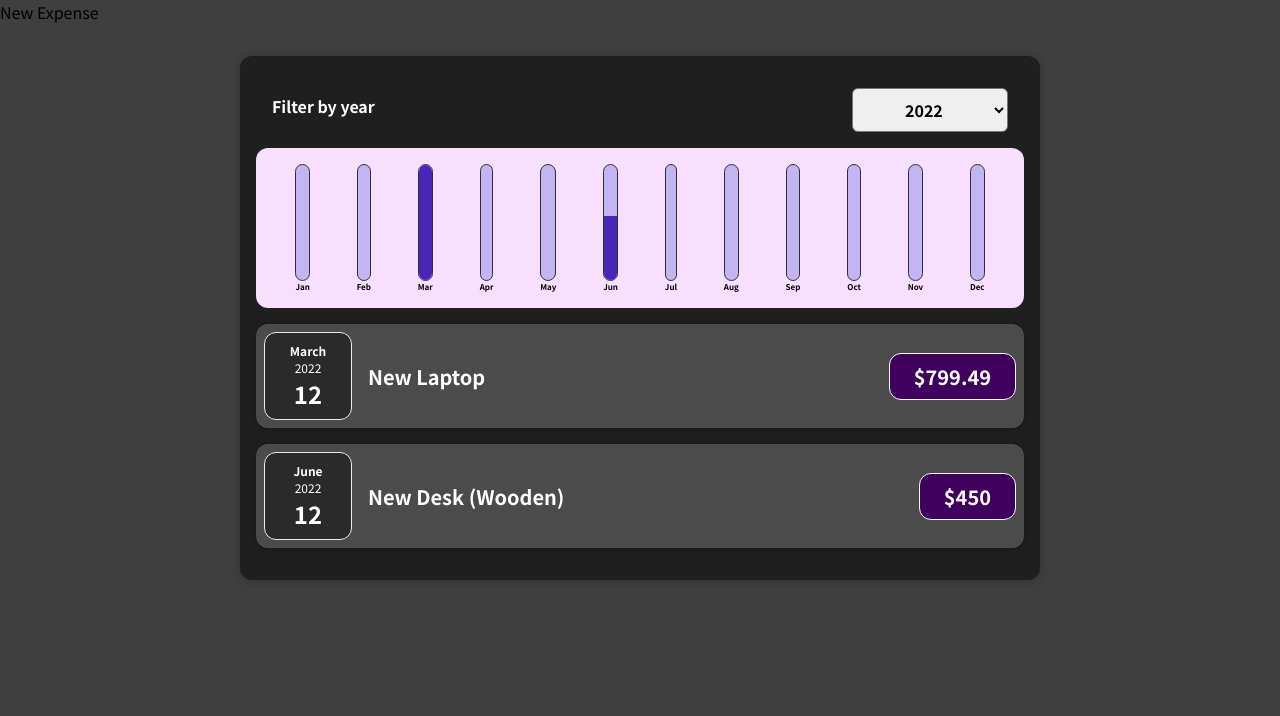
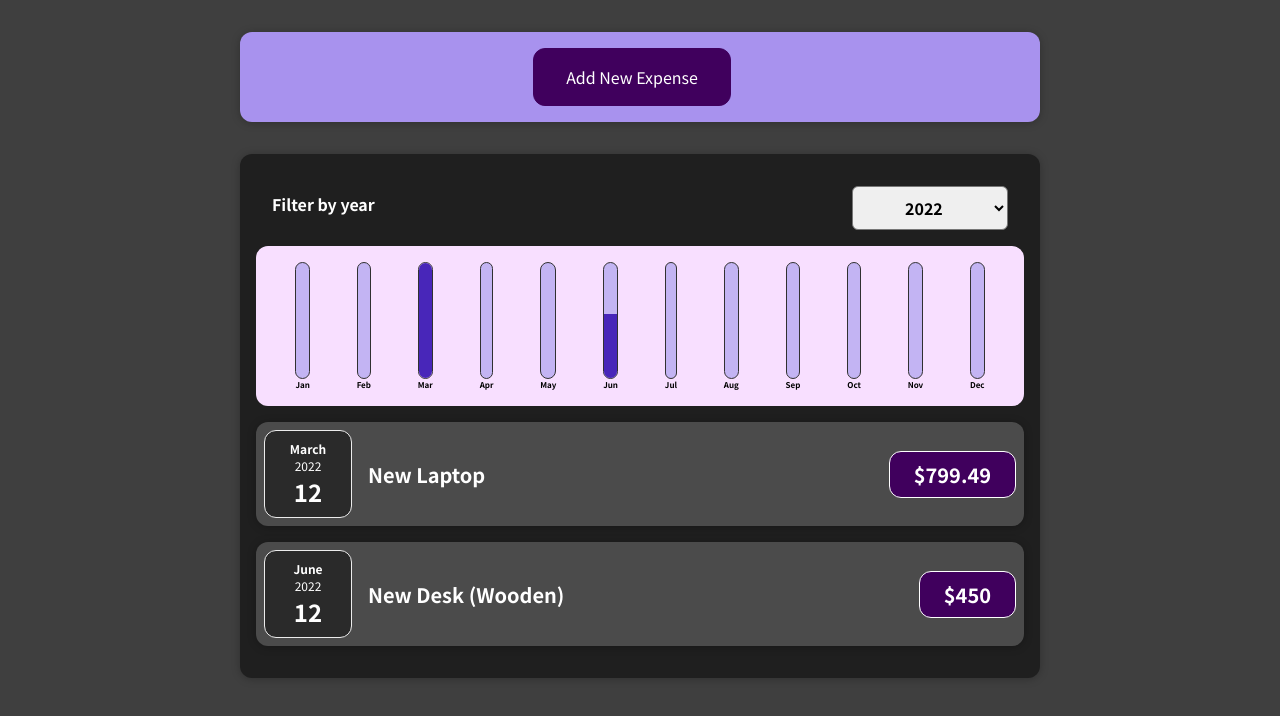
Before and after one commit to ocosmiccobalt/expense-tracker, a React (Create React App) app: page / in a window 1280 px wide. Shown: the top 716 px of the page. Built offline with nearby package versions, Linux system fonts and the light colour scheme.

Commit message:
Use communication from NewExpense to App to manage state

```diff
--- a/src/App.js
+++ b/src/App.js
@@ -1,3 +1,6 @@
+import { useState } from 'react';
+
+import NewExpense from './components/NewExpense/NewExpense';
 import Expenses from './components/Expenses/Expenses';
 
 const DUMMY_EXPENSES = [
@@ -28,11 +31,17 @@ const DUMMY_EXPENSES = [
 ];
 
 const App = () => {
+  const [expenses, setExpenses] = useState(DUMMY_EXPENSES);
+
+  const addExpenseHandler = (expense) => {
+    setExpenses((prevExpenses) => [ expense, ...prevExpenses ]);
+  };
+
   return (
     <div>
       <h1 className='visually-hidden'>Expenses</h1>
-      New Expense
-      <Expenses items={DUMMY_EXPENSES} />
+      <NewExpense onAddExpense={addExpenseHandler} />
+      <Expenses items={expenses} />
     </div>
   );
 };
```
